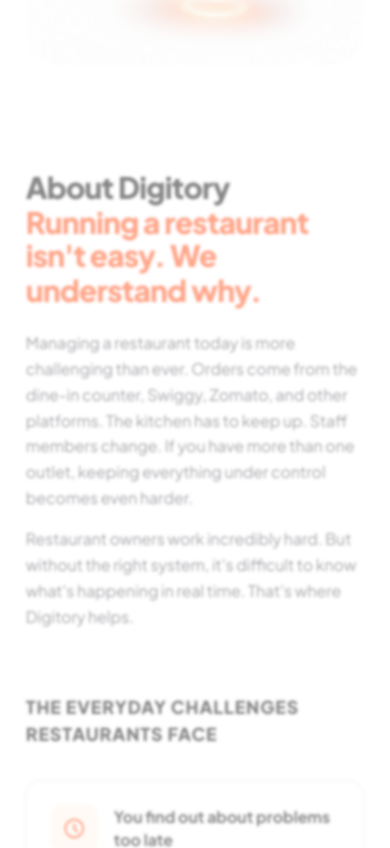
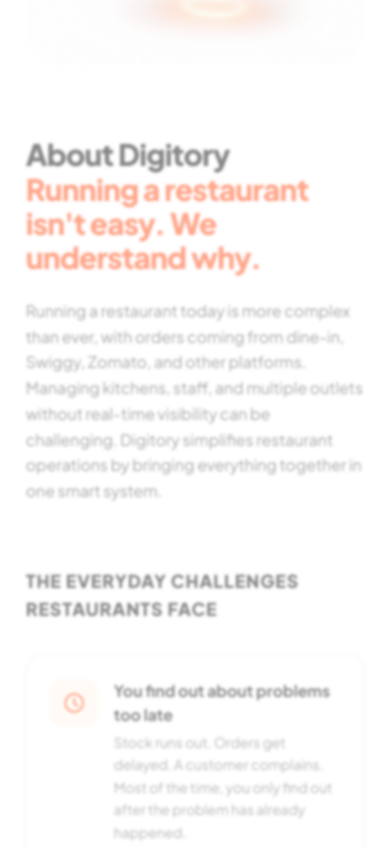
Before and after one commit to itbotpipes/Digitory, a Next.js app: page /about in a window 390 px wide. Shown: the part 891-1739 px from the top of the page. Built offline with nearby package versions, Linux system fonts and the light colour scheme.

Commit message:
Fix excessive section spacing and format ProblemsSection

```diff
--- a/src/components/about/BeliefsSection.tsx
+++ b/src/components/about/BeliefsSection.tsx
@@ -34,7 +34,7 @@ export default function BeliefsSection() {
   ];
 
   return (
-    <section className="bg-white dark:bg-[#0d0d0e] py-16 md:py-24 transition-colors duration-300">
+    <section className="bg-white dark:bg-[#0d0d0e] py-8 md:py-12 transition-colors duration-300">
       <div className="mx-auto max-w-7xl px-6 md:px-8 space-y-20">
 
         {/* Stats Row */}
--- a/src/components/about/LiveQueueSection.tsx
+++ b/src/components/about/LiveQueueSection.tsx
@@ -55,7 +55,7 @@ export default function LiveQueueSection() {
   ];
 
   return (
-    <section className="bg-white dark:bg-[#121214] py-16 md:py-24 transition-colors duration-300">
+    <section className="bg-white dark:bg-[#121214] py-8 md:py-12 transition-colors duration-300">
       <div className="mx-auto max-w-7xl px-6 md:px-8">
         <div className="grid grid-cols-1 lg:grid-cols-12 gap-12 lg:gap-16 items-center">
 
--- a/src/components/about/MissionCta.tsx
+++ b/src/components/about/MissionCta.tsx
@@ -26,7 +26,7 @@ export default function MissionCta() {
     "Want", "to", "see", "how", "Digitory", "can", "help", "your", "restaurant?"
   ];
   return (
-    <section className="bg-white dark:bg-[#0d0d0e] py-16 md:py-24 transition-colors duration-300">
+    <section className="bg-white dark:bg-[#0d0d0e] py-8 md:py-12 transition-colors duration-300">
       <div className="mx-auto max-w-5xl px-6 md:px-8 space-y-16">
 
         {/* Mission Statement Block */}
--- a/src/components/about/ProblemsSection.tsx
+++ b/src/components/about/ProblemsSection.tsx
@@ -61,7 +61,7 @@ export default function ProblemsSection() {
   ];
 
   return (
-    <section className="bg-white dark:bg-[#121214] py-16 md:py-24 transition-colors duration-300">
+    <section className="bg-white dark:bg-[#121214] py-8 md:py-12 transition-colors duration-300">
       <div className="mx-auto max-w-7xl px-6 md:px-8">
 
         {/* Header Block */}
@@ -75,11 +75,9 @@ export default function ProblemsSection() {
           </div>
           <div className="lg:col-span-5 text-zinc-600 dark:text-zinc-400 space-y-4 text-base md:text-lg leading-relaxed">
             <p>
-              Managing a restaurant today is more challenging than ever. Orders come from the dine-in counter, Swiggy, Zomato, and other platforms. The kitchen has to keep up. Staff members change. If you have more than one outlet, keeping everything under control becomes even harder.
+              Running a restaurant today is more complex than ever, with orders coming from dine-in, Swiggy, Zomato, and other platforms. Managing kitchens, staff, and multiple outlets without real-time visibility can be challenging. Digitory simplifies restaurant operations by bringing everything together in one smart system.
             </p>
-            <p>
-              Restaurant owners work incredibly hard. But without the right system, it's difficult to know what's happening in real time. That's where Digitory helps.
-            </p>
+
           </div>
         </div>
 
@@ -124,11 +122,10 @@ export default function ProblemsSection() {
                 return (
                   <div
                     key={idx}
-                    className={`flex items-center justify-between p-4 sm:p-5 rounded-2xl transition-all duration-300 ${
-                      isFixed
+                    className={`flex items-center justify-between p-4 sm:p-5 rounded-2xl transition-all duration-300 ${isFixed
                         ? 'bg-orange-50/10 dark:bg-[#FF4F18]/5 border-2 border-[#FF4F18]/30'
                         : 'bg-[#F9FAFB] dark:bg-[#1C1C20]/50 border border-zinc-100 dark:border-zinc-900/30'
-                    } hover:translate-x-1`}
+                      } hover:translate-x-1`}
                   >
                     <div className="space-y-1">
                       <p className={`text-sm sm:text-base font-bold ${isFixed ? 'text-zinc-900 dark:text-white' : 'text-zinc-800 dark:text-zinc-200'}`}>
--- a/src/components/about/StorySection.tsx
+++ b/src/components/about/StorySection.tsx
@@ -101,7 +101,7 @@ export default function StorySection() {
 
 
   return (
-    <section className="bg-white dark:bg-[#0d0d0e] py-16 md:py-24 transition-colors duration-300">
+    <section className="bg-white dark:bg-[#0d0d0e] py-8 md:py-12 transition-colors duration-300">
       <div className="mx-auto max-w-7xl px-6 md:px-8">
 
         {/* Title */}
--- a/src/components/about/TeamSection.tsx
+++ b/src/components/about/TeamSection.tsx
@@ -66,7 +66,7 @@ export default function TeamSection() {
   ];
 
   return (
-    <section className="bg-white dark:bg-[#121214] py-16 md:py-24 transition-colors duration-300">
+    <section className="bg-white dark:bg-[#121214] py-8 md:py-12 transition-colors duration-300">
       <div className="mx-auto max-w-7xl px-6 md:px-8">
 
         {/* Header Block */}
```
